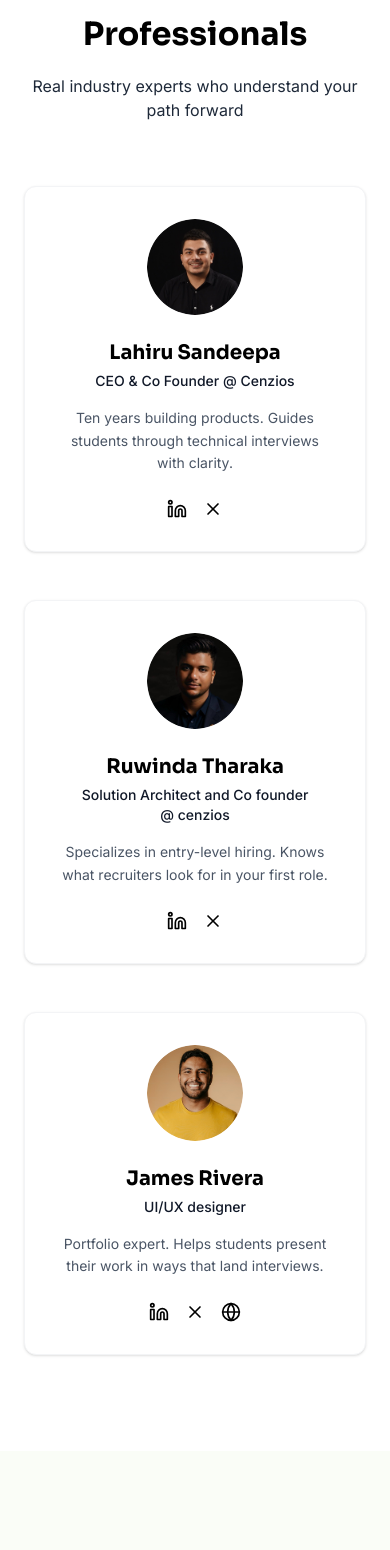
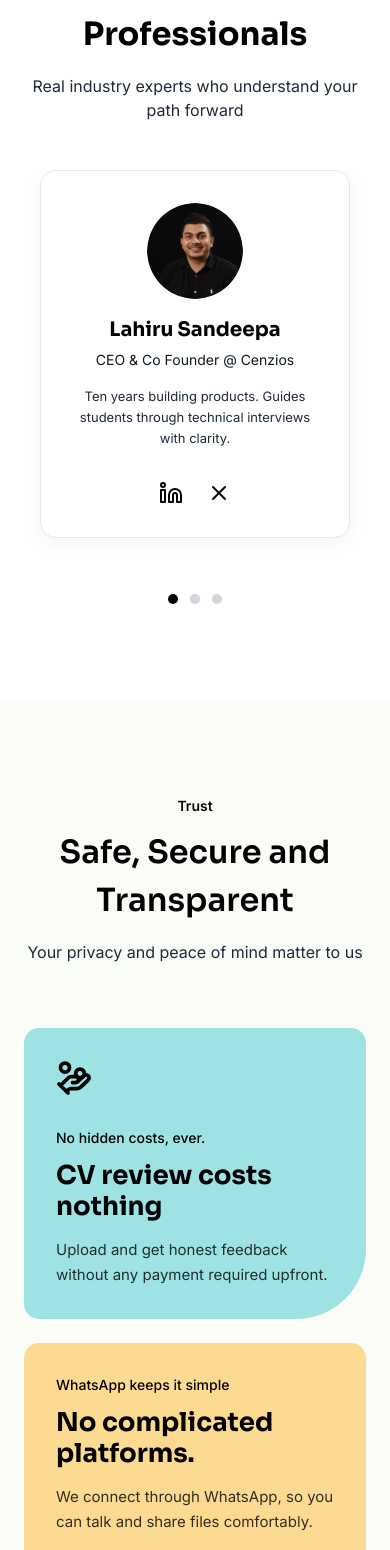
Before and after one commit to chamithsandeepa/InterviewPro, a Next.js app: page / in a window 390 px wide. Shown: the part 8191-9741 px from the top of the page. Built offline with nearby package versions, Linux system fonts and the light colour scheme.

Commit message:
enhance Team component with drag functionality and responsive design improvements

```diff
--- a/components/Team.tsx
+++ b/components/Team.tsx
@@ -2,9 +2,59 @@
 
 import Image from "next/image";
 import { Linkedin, Globe, X } from "lucide-react";
-import { motion } from "motion/react";
+import { motion, AnimatePresence } from "motion/react";
+import { useState } from "react";
 
 export default function Team() {
+  const [activeIndex, setActiveIndex] = useState(0);
+
+  const teamMembers = [
+    {
+      name: "Lahiru Sandeepa",
+      role: "CEO & Co Founder @ Cenzios",
+      desc: "Ten years building products. Guides students through technical interviews with clarity.",
+      image: "/team1.png",
+      linkedin: "#",
+      x: "#",
+      web: null,
+    },
+    {
+      name: "Ruwinda Tharaka",
+      role: "Solution Architect and Co founder @ cenzios",
+      desc: "Specializes in entry-level hiring. Knows what recruiters look for in your first role.",
+      image: "/team2.png",
+      linkedin: "#",
+      x: "#",
+      web: null,
+    },
+    {
+      name: "James Rivera",
+      role: "UI/UX designer",
+      desc: "Portfolio expert. Helps students present their work in ways that land interviews.",
+      image: "/user3.png",
+      linkedin: "#",
+      x: "#",
+      web: "#",
+    },
+  ];
+
+  const handleDragEnd = (event: any, info: any) => {
+    const offset = info.offset.x;
+    const velocity = info.velocity.x;
+
+    if (offset < -50 || velocity < -500) {
+      // Swipe Left -> Next
+      if (activeIndex < teamMembers.length - 1) {
+        setActiveIndex(activeIndex + 1);
+      }
+    } else if (offset > 50 || velocity > 500) {
+      // Swipe Right -> Prev
+      if (activeIndex > 0) {
+        setActiveIndex(activeIndex - 1);
+      }
+    }
+  };
+
   return (
     <section id="team" className="bg-white py-24 font-inter">
       <motion.div
@@ -64,16 +114,17 @@ export default function Team() {
           </motion.p>
         </motion.div>
 
-        {/* TEAM GRID */}
-        <div className="mt-16 grid grid-cols-1 gap-12 md:grid-cols-2 lg:grid-cols-3">
-          {/* MEMBER 1 - Lahiru */}
+        {/* DESKTOP GRID */}
+        <div className="hidden lg:grid mt-16 grid-cols-1 gap-12 md:grid-cols-2 lg:grid-cols-3">
+          {teamMembers.map((member, idx) => (
             <motion.div
+              key={idx}
               className="bg-white border border-gray-100 rounded-xl p-8 text-center shadow-sm"
               variants={{
                 hidden: { opacity: 0, y: 30 },
                 visible: { opacity: 1, y: 0 },
               }}
-            transition={{ duration: 0.6, ease: "easeOut" }}
+              transition={{ duration: 0.6, ease: "easeOut", delay: idx * 0.1 }}
               whileHover={{ y: -6, boxShadow: "0 10px 30px rgba(0,0,0,0.08)" }}
             >
               <motion.div
@@ -84,8 +135,8 @@ export default function Team() {
                 transition={{ duration: 0.4, ease: "easeOut" }}
               >
                 <Image
-                src="/team1.png"
-                alt="Lahiru Sandeepa"
+                  src={member.image}
+                  alt={member.name}
                   width={96}
                   height={96}
                   className="object-cover w-full h-full"
@@ -93,163 +144,130 @@ export default function Team() {
               </motion.div>
 
               <h3 className="font-sora text-xl font-bold text-black">
-              Lahiru Sandeepa
+                {member.name}
               </h3>
 
               <p className="mt-1 text-sm font-medium text-gray-900">
-              CEO & Co Founder @ Cenzios
+               {member.role.includes("@") ? (
+                  <>
+                    {member.role.split("@")[0]} <br /> @ {member.role.split("@")[1]}
+                  </>
+                ) : (
+                  member.role
+                )}
               </p>
 
               <p className="mt-4 text-sm text-gray-600 leading-relaxed">
-              Ten years building products. Guides students through technical
-              interviews with clarity.
+                {member.desc}
               </p>
 
               <div className="mt-6 flex justify-center gap-4">
+                {member.linkedin && (
                   <motion.a
-                href="#"
+                    href={member.linkedin}
                     whileHover={{ scale: 1.1 }}
                     whileTap={{ scale: 0.95 }}
                     className="text-black hover:text-gray-600 transition-colors"
                   >
                     <Linkedin className="h-5 w-5" />
                   </motion.a>
+                )}
+                {member.x && (
                   <motion.a
-                href="#"
+                    href={member.x}
                     whileHover={{ scale: 1.1 }}
                     whileTap={{ scale: 0.95 }}
                     className="text-black hover:text-gray-600 transition-colors"
                   >
                     <X className="h-5 w-5" />
                   </motion.a>
-            </div>
-          </motion.div>
-
-          {/* MEMBER 2 - Ruwinda */}
-          <motion.div
-            className="bg-white border border-gray-100 rounded-xl p-8 text-center shadow-sm"
-            variants={{
-              hidden: { opacity: 0, y: 30 },
-              visible: { opacity: 1, y: 0 },
-            }}
-            transition={{ duration: 0.6, ease: "easeOut", delay: 0.1 }}
-            whileHover={{ y: -6, boxShadow: "0 10px 30px rgba(0,0,0,0.08)" }}
-          >
-            <motion.div
-              className="mx-auto h-24 w-24 overflow-hidden rounded-full mb-6"
-              initial={{ scale: 0.85, opacity: 0 }}
-              whileInView={{ scale: 1, opacity: 1 }}
-              viewport={{ once: true }}
-              transition={{ duration: 0.4, ease: "easeOut" }}
-            >
-              <Image
-                src="/team2.png"
-                alt="Ruwinda Tharaka"
-                width={96}
-                height={96}
-                className="object-cover w-full h-full"
-              />
-            </motion.div>
-
-            <h3 className="font-sora text-xl font-bold text-black">
-              Ruwinda Tharaka
-            </h3>
-
-            <p className="mt-1 text-sm font-medium text-gray-900">
-              Solution Architect and Co founder <br/> @ cenzios
-            </p>
-
-            <p className="mt-4 text-sm text-gray-600 leading-relaxed">
-              Specializes in entry-level hiring. Knows what recruiters look for
-              in your first role.
-            </p>
-
-            <div className="mt-6 flex justify-center gap-4">
+                )}
+                {member.web && (
                   <motion.a
-                href="#"
-                whileHover={{ scale: 1.1 }}
-                whileTap={{ scale: 0.95 }}
-                className="text-black hover:text-gray-600 transition-colors"
-              >
-                <Linkedin className="h-5 w-5" />
-              </motion.a>
-              <motion.a
-                href="#"
-                whileHover={{ scale: 1.1 }}
-                whileTap={{ scale: 0.95 }}
-                className="text-black hover:text-gray-600 transition-colors"
-              >
-                <X className="h-5 w-5" />
-              </motion.a>
-            </div>
-          </motion.div>
-
-          {/* MEMBER 3 - James */}
-          <motion.div
-            className="bg-white border border-gray-100 rounded-xl p-8 text-center shadow-sm"
-            variants={{
-              hidden: { opacity: 0, y: 30 },
-              visible: { opacity: 1, y: 0 },
-            }}
-            transition={{ duration: 0.6, ease: "easeOut", delay: 0.2 }}
-            whileHover={{ y: -6, boxShadow: "0 10px 30px rgba(0,0,0,0.08)" }}
-          >
-            <motion.div
-              className="mx-auto h-24 w-24 overflow-hidden rounded-full mb-6"
-              initial={{ scale: 0.85, opacity: 0 }}
-              whileInView={{ scale: 1, opacity: 1 }}
-              viewport={{ once: true }}
-              transition={{ duration: 0.4, ease: "easeOut" }}
-            >
-              <Image
-                src="/user3.png"
-                alt="James Rivera"
-                width={96}
-                height={96}
-                className="object-cover w-full h-full"
-              />
-            </motion.div>
-
-            <h3 className="font-sora text-xl font-bold text-black">
-              James Rivera
-            </h3>
-
-            <p className="mt-1 text-sm font-medium text-gray-900">
-              UI/UX designer
-            </p>
-
-            <p className="mt-4 text-sm text-gray-600 leading-relaxed">
-              Portfolio expert. Helps students present their work in ways that
-              land interviews.
-            </p>
-
-            <div className="mt-6 flex justify-center gap-4">
-              <motion.a
-                href="#"
-                whileHover={{ scale: 1.1 }}
-                whileTap={{ scale: 0.95 }}
-                className="text-black hover:text-gray-600 transition-colors"
-              >
-                <Linkedin className="h-5 w-5" />
-              </motion.a>
-              <motion.a
-                href="#"
-                whileHover={{ scale: 1.1 }}
-                whileTap={{ scale: 0.95 }}
-                className="text-black hover:text-gray-600 transition-colors"
-              >
-                <X className="h-5 w-5" />
-              </motion.a>
-              <motion.a
-                href="#"
+                    href={member.web}
                     whileHover={{ scale: 1.1 }}
                     whileTap={{ scale: 0.95 }}
                     className="text-black hover:text-gray-600 transition-colors"
                   >
                     <Globe className="h-5 w-5" />
                   </motion.a>
+                )}
               </div>
             </motion.div>
+          ))}
+        </div>
+
+        {/* MOBILE CAROUSEL */}
+        <div className="block lg:hidden mt-12 overflow-hidden">
+          <div className="relative min-h-[400px]">
+            <AnimatePresence mode="wait">
+              <motion.div
+                key={activeIndex}
+                initial={{ opacity: 0, x: 50 }}
+                animate={{ opacity: 1, x: 0 }}
+                exit={{ opacity: 0, x: -50 }}
+                transition={{ duration: 0.3 }}
+                drag="x"
+                dragConstraints={{ left: 0, right: 0 }}
+                dragElastic={0.2}
+                onDragEnd={handleDragEnd}
+                className="bg-white border text-center border-gray-200 rounded-2xl p-8 shadow-[0_4px_20px_rgba(0,0,0,0.05)] mx-4 touch-pan-y"
+              >
+                 <div className="mx-auto h-24 w-24 overflow-hidden rounded-full mb-4 pointer-events-none">
+                  <Image
+                    src={teamMembers[activeIndex].image}
+                    alt={teamMembers[activeIndex].name}
+                    width={96}
+                    height={96}
+                    className="object-cover w-full h-full"
+                  />
+                </div>
+
+                <h3 className="font-sora text-[20px] font-bold text-black mb-1">
+                  {teamMembers[activeIndex].name}
+                </h3>
+
+                <p className="text-[14px] font-normal text-gray-900 mb-4">
+                  {teamMembers[activeIndex].role}
+                </p>
+
+                <p className="text-[13px] text-gray-800 leading-relaxed mb-8">
+                  {teamMembers[activeIndex].desc}
+                </p>
+
+                 <div className="flex justify-center gap-6">
+                  {teamMembers[activeIndex].linkedin && (
+                    <a href={teamMembers[activeIndex].linkedin} className="text-black">
+                      <Linkedin className="h-6 w-6" />
+                    </a>
+                  )}
+                  {teamMembers[activeIndex].x && (
+                    <a href={teamMembers[activeIndex].x} className="text-black">
+                       <X className="h-6 w-6" />
+                    </a>
+                  )}
+                   {teamMembers[activeIndex].web && (
+                    <a href={teamMembers[activeIndex].web} className="text-black">
+                       <Globe className="h-6 w-6" />
+                    </a>
+                  )}
+                </div>
+              </motion.div>
+            </AnimatePresence>
+          </div>
+
+          {/* Pagination Dots */}
+          <div className="flex justify-center gap-3 mt-6">
+            {teamMembers.map((_, idx) => (
+              <div
+                key={idx}
+                onClick={() => setActiveIndex(idx)}
+                className={`w-2.5 h-2.5 rounded-full transition-colors cursor-pointer ${
+                  idx === activeIndex ? "bg-black" : "bg-gray-300"
+                }`}
+              />
+            ))}
+          </div>
         </div>
       </motion.div>
     </section>
```
Lines whose indentation alone changed are shown as unchanged.
